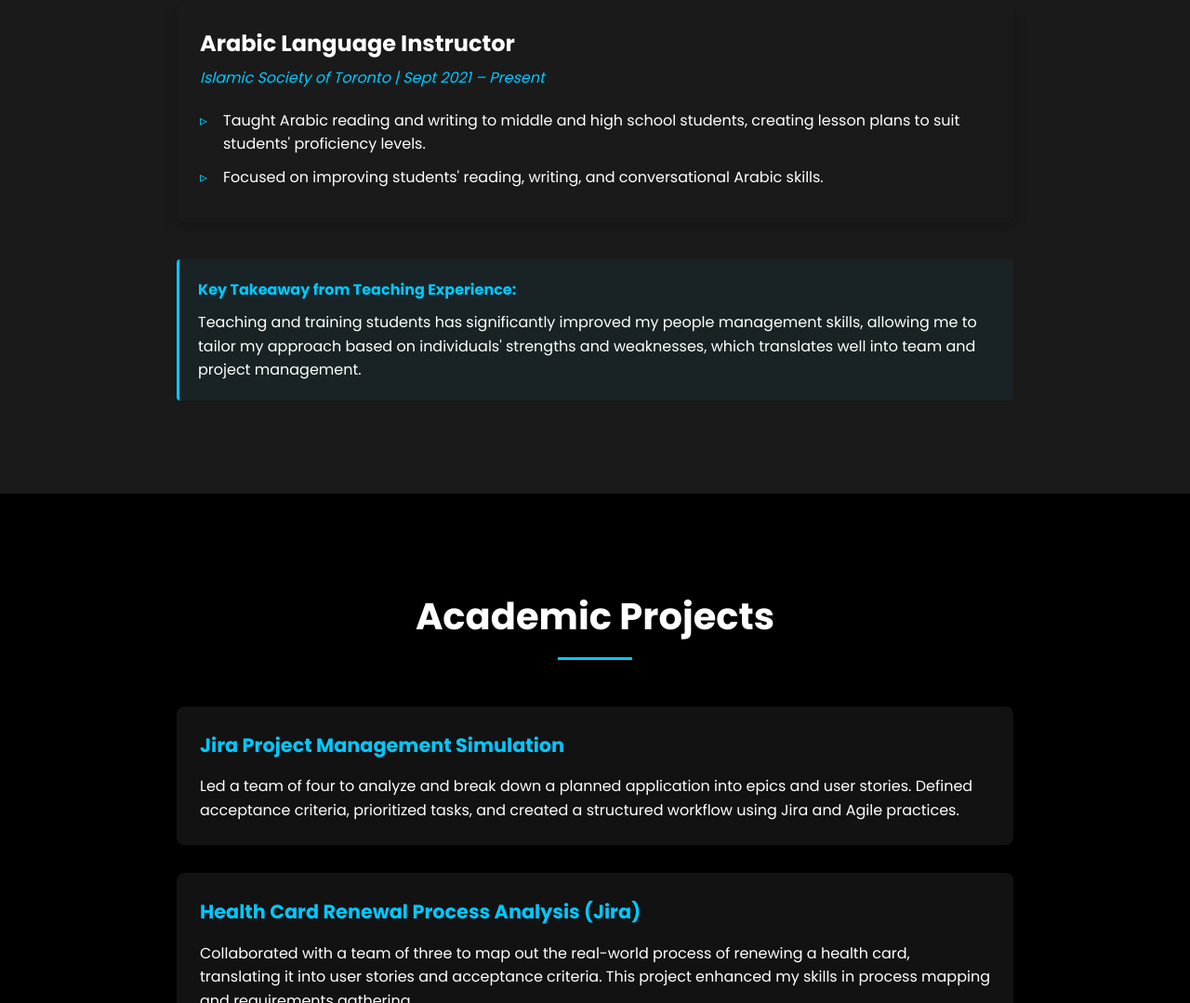
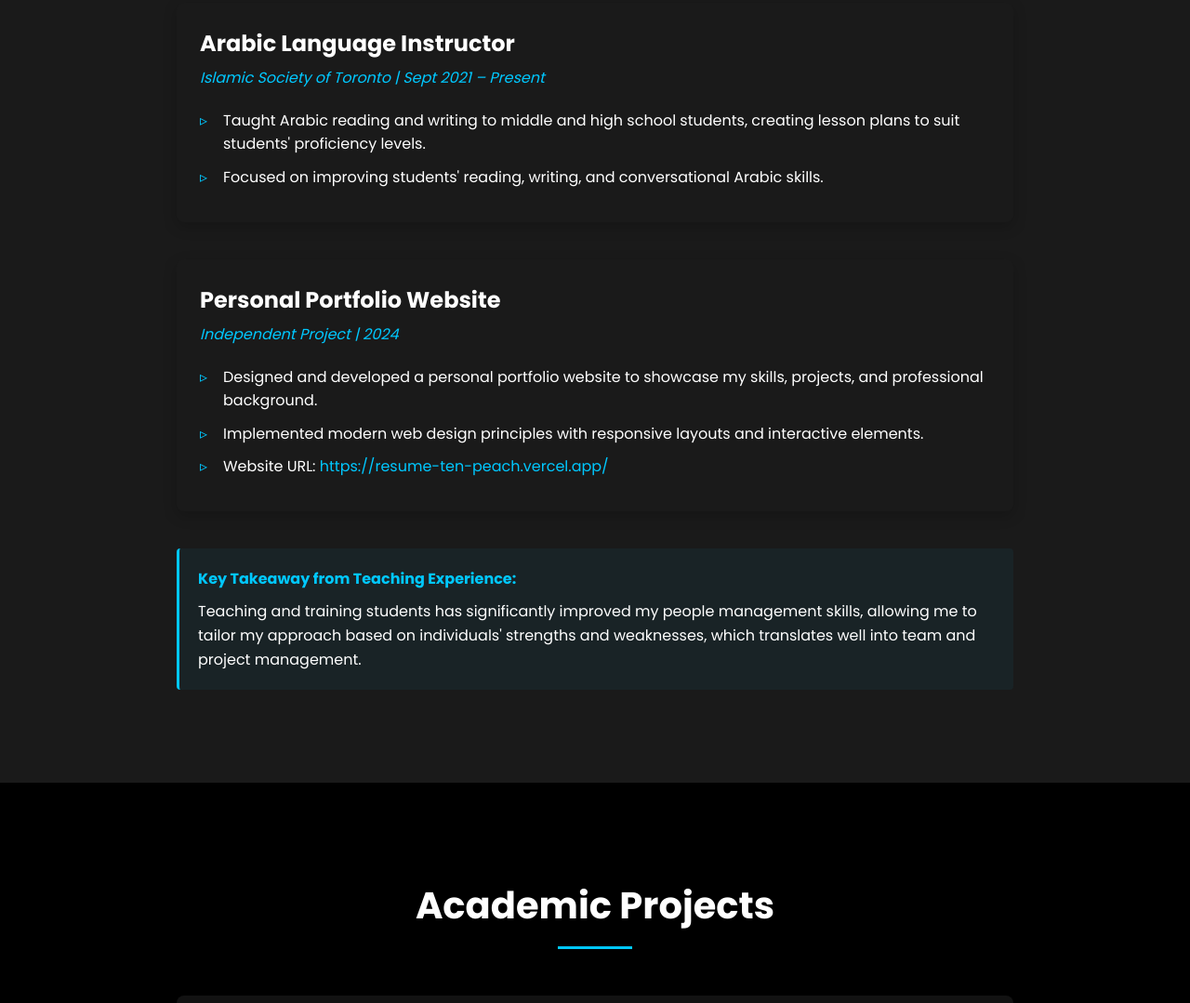
Before and after one commit to AhShaikh4/Resume, a plain HTML site: page index.html in a window 1280 px wide. Shown: the part 3127-4206 px from the top of the page at 93% size. Drawn offline with nearby package versions, Linux system fonts and the light colour scheme.

Commit message:
Add personal portfolio website to experience section

```diff
--- a/index.html
+++ b/index.html
@@ -155,6 +155,18 @@
                     </ul>
                 </div>
 
+                <div class="experience-item">
+                    <div class="experience-header">
+                        <h3>Personal Portfolio Website</h3>
+                        <p class="experience-meta">Independent Project | 2024</p>
+                    </div>
+                    <ul class="experience-details">
+                        <li>Designed and developed a personal portfolio website to showcase my skills, projects, and professional background.</li>
+                        <li>Implemented modern web design principles with responsive layouts and interactive elements.</li>
+                        <li>Website URL: <a href="https://resume-ten-peach.vercel.app/" target="_blank">https://resume-ten-peach.vercel.app/</a></li>
+                    </ul>
+                </div>
+
                 <div class="experience-note">
                     <h4>Key Takeaway from Teaching Experience:</h4>
                     <p>Teaching and training students has significantly improved my people management skills, allowing me to tailor my approach based on individuals' strengths and weaknesses, which translates well into team and project management.</p>
```
